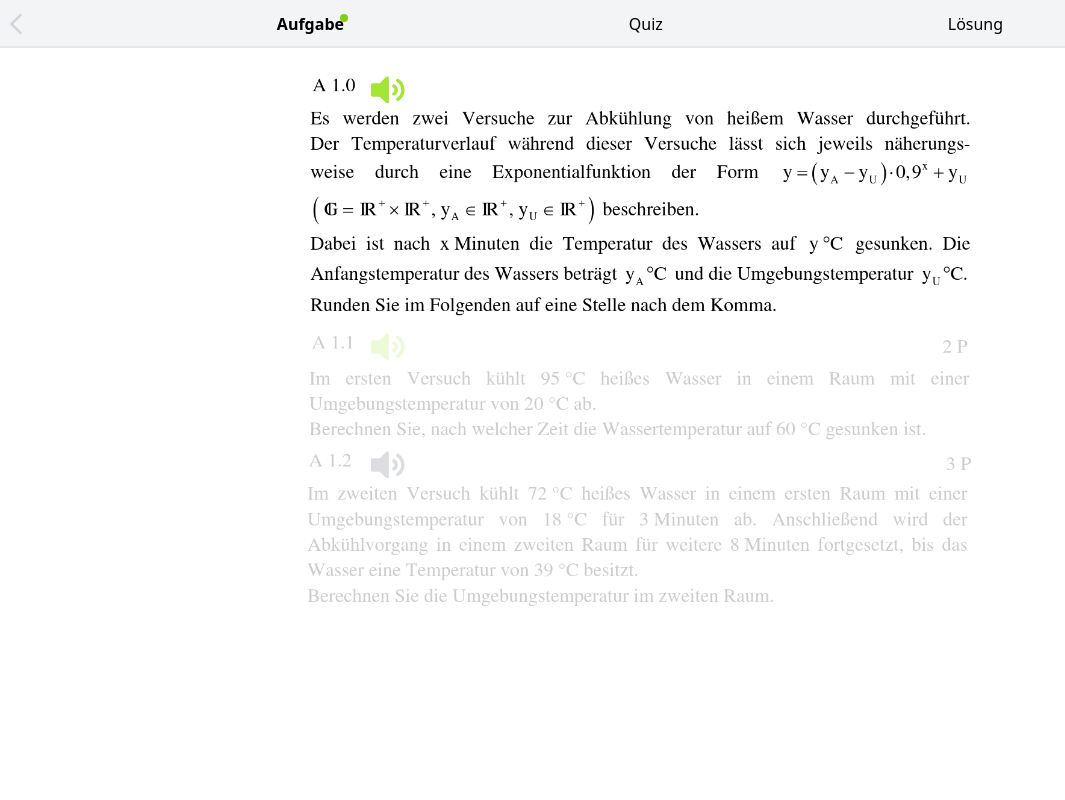
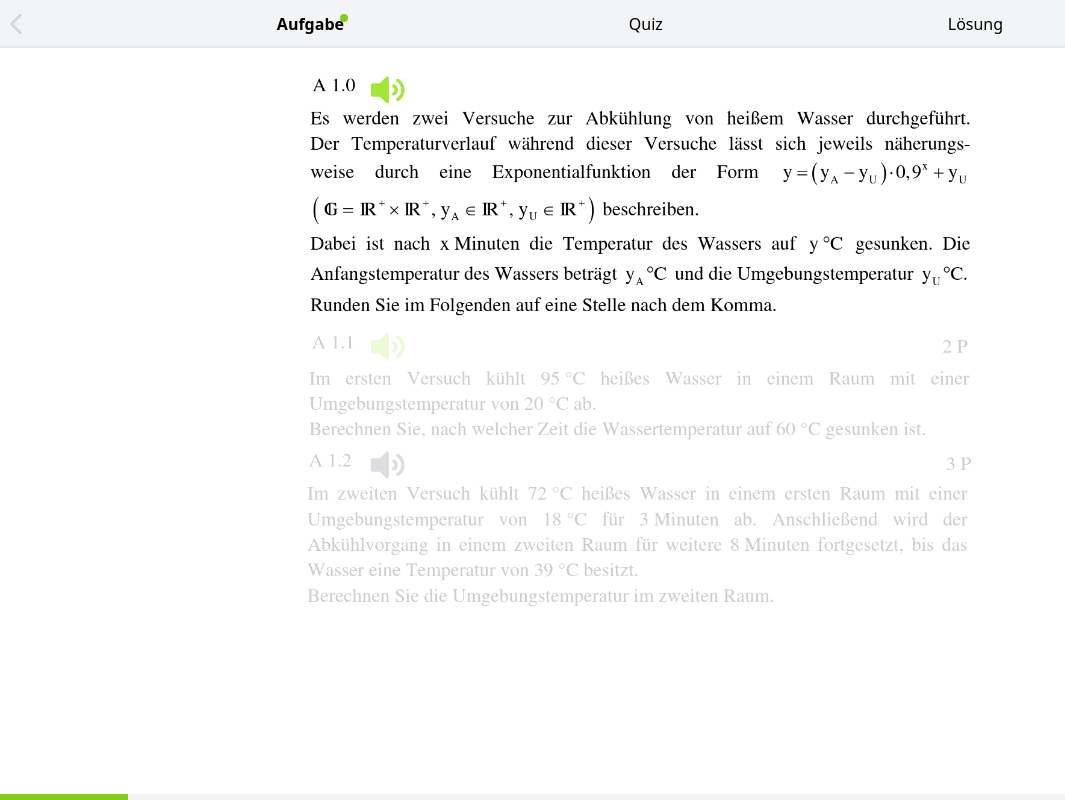
Before and after one commit to Entkenntnis/matherhino, a Next.js app: page /2 in a window 1280 px wide. Shown: the whole page, without its empty margins (0-1065 px from the left). Built offline with nearby package versions, Linux system fonts and the light colour scheme.

Commit message:
add visual indication of streak

```diff
--- a/src/components/ExercisePlayer.tsx
+++ b/src/components/ExercisePlayer.tsx
@@ -36,6 +36,7 @@ export function ExercisePlayer({ exercise }: ExercisePlayerProps) {
 
   const [exitModal, setExitModal] = useState(false)
   const [showJokerReceived, setShowJokerReceived] = useState(false)
+  const [modalOpacity, setModalOpacity] = useState(false)
   const [showJokerUsable, setShowJokerUsable] = useState(false)
 
   // effects
@@ -99,6 +100,7 @@ export function ExercisePlayer({ exercise }: ExercisePlayerProps) {
           </Head>
           {renderTabber()}
           {exitModal && renderExitModal()}
+          {renderStreakBar()}
         </>
       )
     }
@@ -187,6 +189,8 @@ export function ExercisePlayer({ exercise }: ExercisePlayerProps) {
               if (jokers < 3 && index == 0 && quizSelected[step]?.length == 0) {
                 if (preStreak == 5 || preStreak == 11 || preStreak == 17) {
                   setShowJokerReceived(true)
+                  setModalOpacity(true)
+                  setTimeout(() => setModalOpacity(false), 0)
                   setJokers(jokers + 1)
                 }
               }
@@ -427,7 +431,9 @@ export function ExercisePlayer({ exercise }: ExercisePlayerProps) {
   function renderJokerModal() {
     return (
       <div
-        className="flex items-center justify-center fixed left-0 bottom-0 w-full h-full z-50"
+        className={`flex items-center justify-center fixed left-0 bottom-0 w-full h-full z-50 transition-opacity ${
+          modalOpacity ? 'opacity-0' : 'opacity-100'
+        }`}
         style={{ background: 'rgba(80,80,80,0.8)' }}
         onClick={() => {
           setShowJokerReceived(false)
@@ -453,6 +459,26 @@ export function ExercisePlayer({ exercise }: ExercisePlayerProps) {
             </div>
           </div>
         </div>
+      </div>
+    )
+  }
+
+  function renderStreakBar() {
+    return (
+      <div className="fixed bottom-0 w-full h-1.5 bg-gray-100">
+        {(quizSelected[step] && quizSelected[step].some((x) => x > 0)) ||
+        jokersUsedAt.includes(step) ? (
+          <div className="bg-yellow-500 h-full w-full" />
+        ) : (
+          <div
+            className="bg-lime-500 h-full"
+            style={{
+              width: `${
+                10 + 15 * ((getStreakCount() % 6) + (quizDone ? 1 : 0))
+              }%`,
+            }}
+          />
+        )}
       </div>
     )
   }
--- a/src/components/Tabber.tsx
+++ b/src/components/Tabber.tsx
@@ -58,7 +58,9 @@ export function Tabber({
         {renderTab('Lösung', 2)}
       </ul>
       <div
-        style={{ height: `calc(100% - ${smallHeight ? '32px' : '48px'})` }}
+        style={{
+          height: `calc(100% - ${smallHeight ? '32px' : '48px'} - 6px)`,
+        }}
         className={`overflow-auto ${autoScrollPending >= 0 ? 'invisible' : ''}`}
         ref={scrollDivRef}
       >
```
